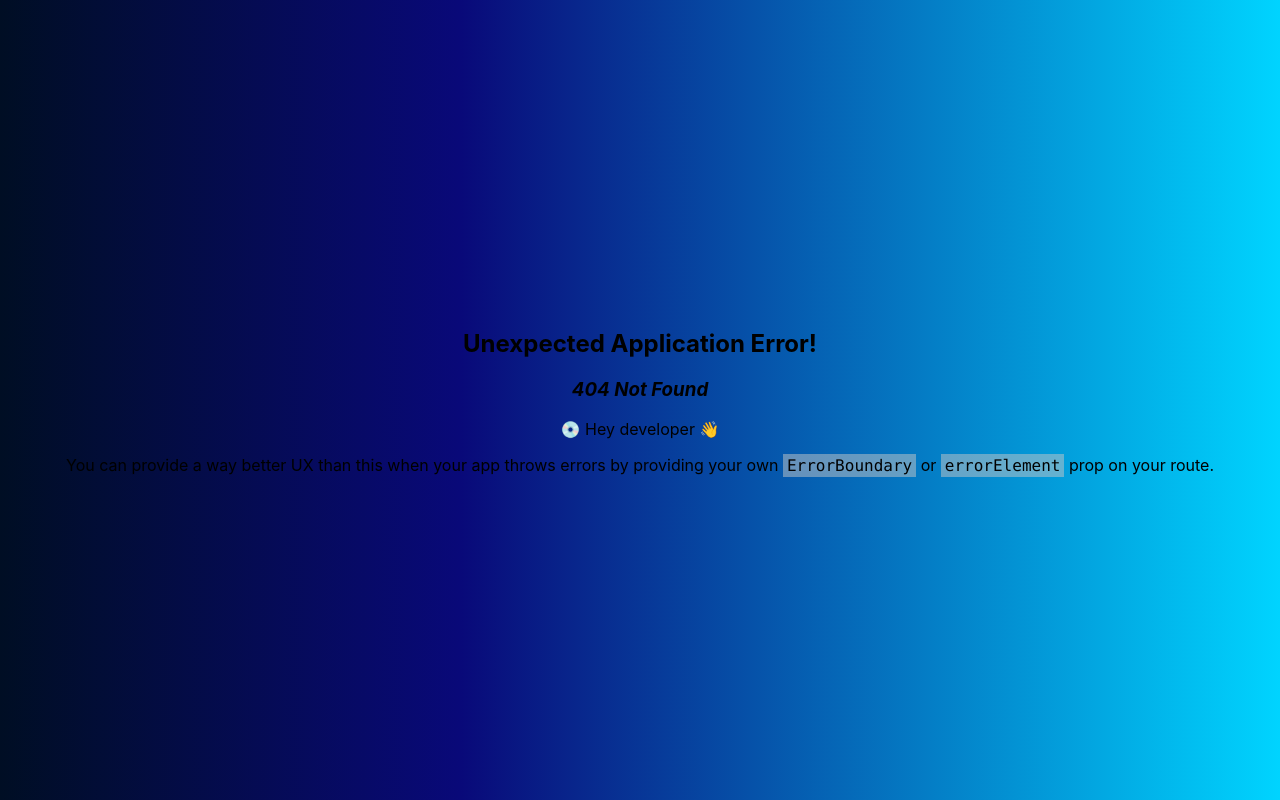
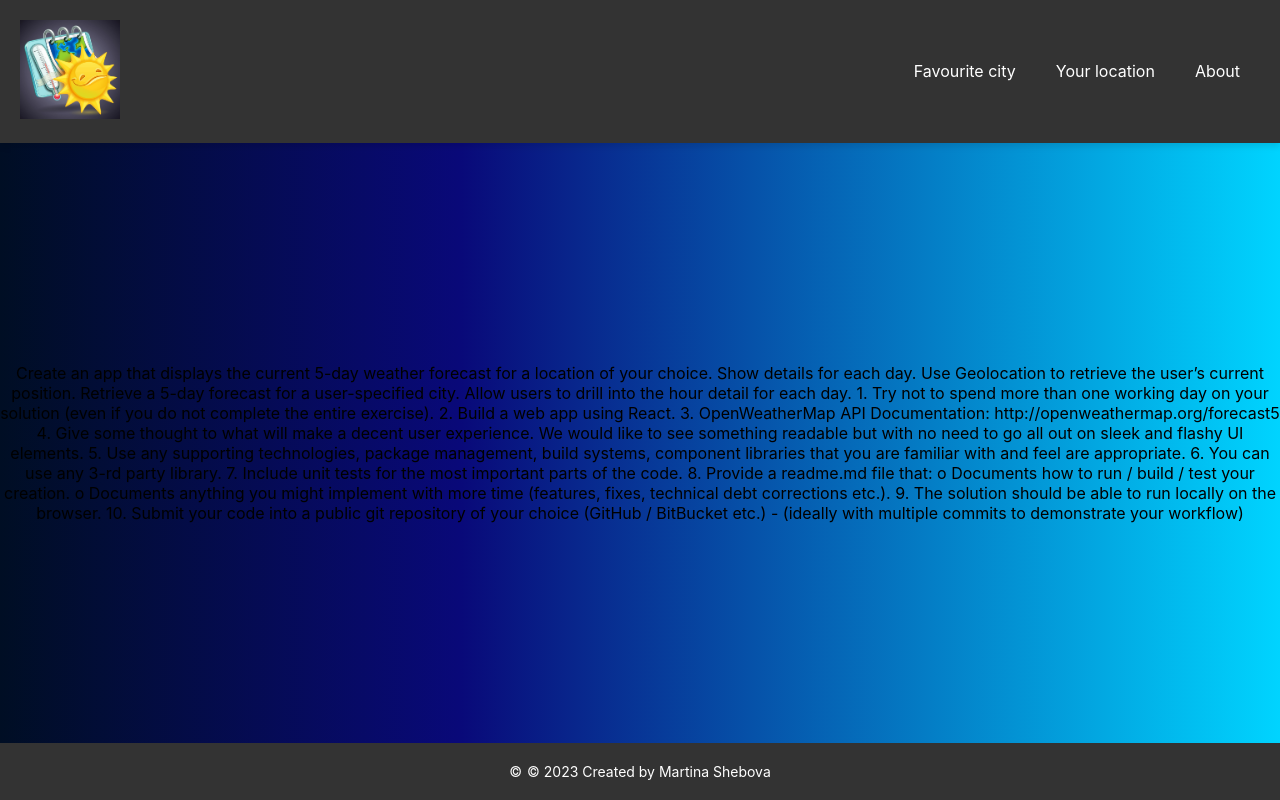
Before and after one commit to MartinaShebova/weather-forecast, a React (Create React App) app: page /about in a window 1280 px wide. Before the commit this address had no page. Built offline with nearby package versions, Linux system fonts and the light colour scheme.

Commit message:
Added Outlet to Layout component, added main components

```diff
--- /dev/null
+++ b/src/components/about/About.jsx
@@ -0,0 +1,29 @@
+function About() {
+    return (
+        <div className="logo-layout">
+            Create an app that displays the current 5-day weather forecast for a location of your choice. Show
+            details for each day. Use Geolocation to retrieve the user’s current position. Retrieve a 5-day
+            forecast for a user-specified city. Allow users to drill into the hour detail for each day.
+            1. Try not to spend more than one working day on your solution (even if you do not
+            complete the entire exercise).
+            2. Build a web app using React.
+            3. OpenWeatherMap API Documentation: http://openweathermap.org/forecast5
+            4. Give some thought to what will make a decent user experience. We would like to see
+            something readable but with no need to go all out on sleek and flashy UI elements.
+            5. Use any supporting technologies, package management, build systems, component
+            libraries that you are familiar with and feel are appropriate.
+            6. You can use any 3-rd party library.
+            7. Include unit tests for the most important parts of the code.
+            8. Provide a readme.md file that:
+            o Documents how to run / build / test your creation.
+            o Documents anything you might implement with more time (features, fixes,
+            technical debt corrections etc.).
+
+            9. The solution should be able to run locally on the browser.
+            10. Submit your code into a public git repository of your choice (GitHub / BitBucket etc.) -
+            (ideally with multiple commits to demonstrate your workflow)
+        </div>
+    );
+}
+
+export default About;
--- /dev/null
+++ b/src/components/currentWeather/CurrentWeather.jsx
@@ -0,0 +1,20 @@
+function CurrentWeather() {
+    return (
+        <div className="logo-layout">
+            <div className="logo">
+                <img src="your-logo.png" alt="Logo" />
+            </div>
+            <div className="content">
+                <h1>Heading</h1>
+                <div className="text-div">Text 1</div>
+                <div className="text-div">Text 2</div>
+                <div className="text-div">Text 3</div>
+                <div className="text-div">Text 4</div>
+                <div className="text-div">Text 5</div>
+                {/* Add more divs as needed */}
+            </div>
+        </div>
+    );
+}
+
+export default CurrentWeather;
--- a/src/components/layout/Layout.jsx
+++ b/src/components/layout/Layout.jsx
@@ -1,5 +1,6 @@
 import Footer from "./footer/Footer";
 import Header from "./header/Header";
+import { Outlet } from 'react-router-dom';
 import './Layout.css';
 
 function Layout() {
@@ -16,7 +17,7 @@ function Layout() {
 	return (
 		<div className="Layout">
 			<Header />
-
+				<Outlet />
             <Footer />
 		</div>
 	);
--- /dev/null
+++ b/src/components/userLocationWeather/UserLocationWeather.jsx
@@ -0,0 +1,9 @@
+function UserLocationWeather() {
+    return (
+        <div className="logo-layout">
+            UserLocationWeather
+        </div>
+    );
+}
+
+export default UserLocationWeather;
--- a/src/routes.jsx
+++ b/src/routes.jsx
@@ -1,17 +1,26 @@
 import { createBrowserRouter } from "react-router-dom";
 import Layout from "./components/layout/Layout";
+import CurrentWeather from "./components/currentWeather/CurrentWeather";
+import UserLocationWeather from "./components/userLocationWeather/UserLocationWeather";
+import About from "./components/about/About";
 
 export default createBrowserRouter([
     {
-        path: "/",
         element: <Layout />,
         // loader: rootLoader,
         children: [
-            // {
-            //     path: "team",
-            //     element: <Team />,
-            //     loader: teamLoader,
-            // },
+            {
+                index: true,
+                element: <CurrentWeather />
+            },
+            {
+                path: "your-location",
+                element: <UserLocationWeather />
+            },
+            {
+                path: "about",
+                element: <About />
+            },
         ],
     },
 ]);
```
